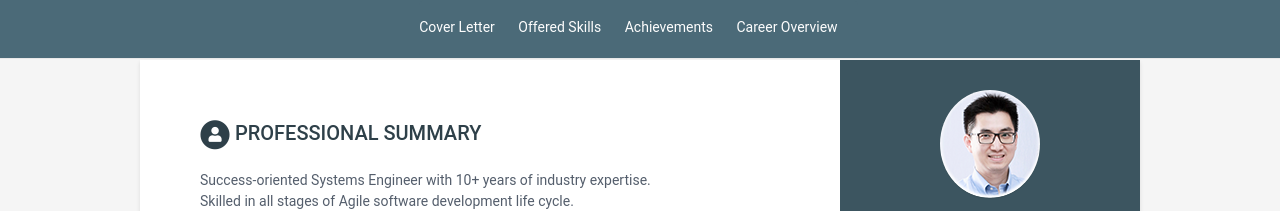
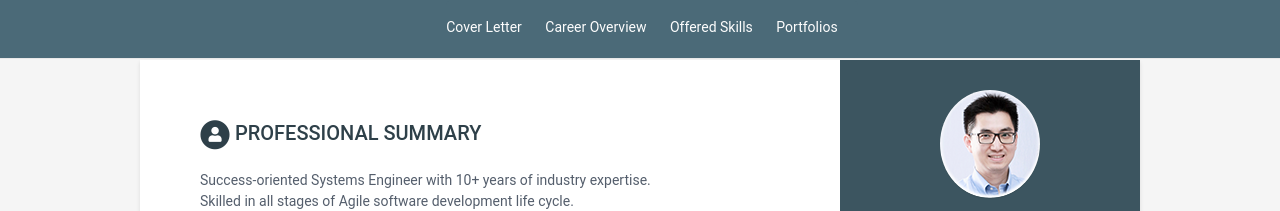
Before and after one commit to hz81/cv-se001, a Jekyll site: the page built from index.html, in a window 1280 px wide. Shown: the top 211 px of the page. Built offline with Jekyll 4.4.1, drawn with Linux system fonts in a browser that asks for light colours.

Commit message:
Update header.html

```diff
--- a/_includes/header.html
+++ b/_includes/header.html
@@ -11,9 +11,9 @@
     </label>
     <div class="trigger">
       <a class="page-link" href="{{ headermenu.cover-letter }}" target="_blank">Cover Letter</a>
+      <a class="page-link" href="{{ "#s-experiences" }}">Career Overview</a>
       <a class="page-link" href="{{ "#s-offeredskills" }}">Offered Skills</a>
-      <a class="page-link" href="{{ "#s-achievements" }}">Achievements</a>
-      <a class="page-link" href="{{ "#s-experiences" }}">Career Overview</a>
+      <a class="page-link" href="{{ "#s-achievements" }}">Portfolios</a>
       <div class="padding-endof-menu"></div>
     </div>
   </nav>
```
